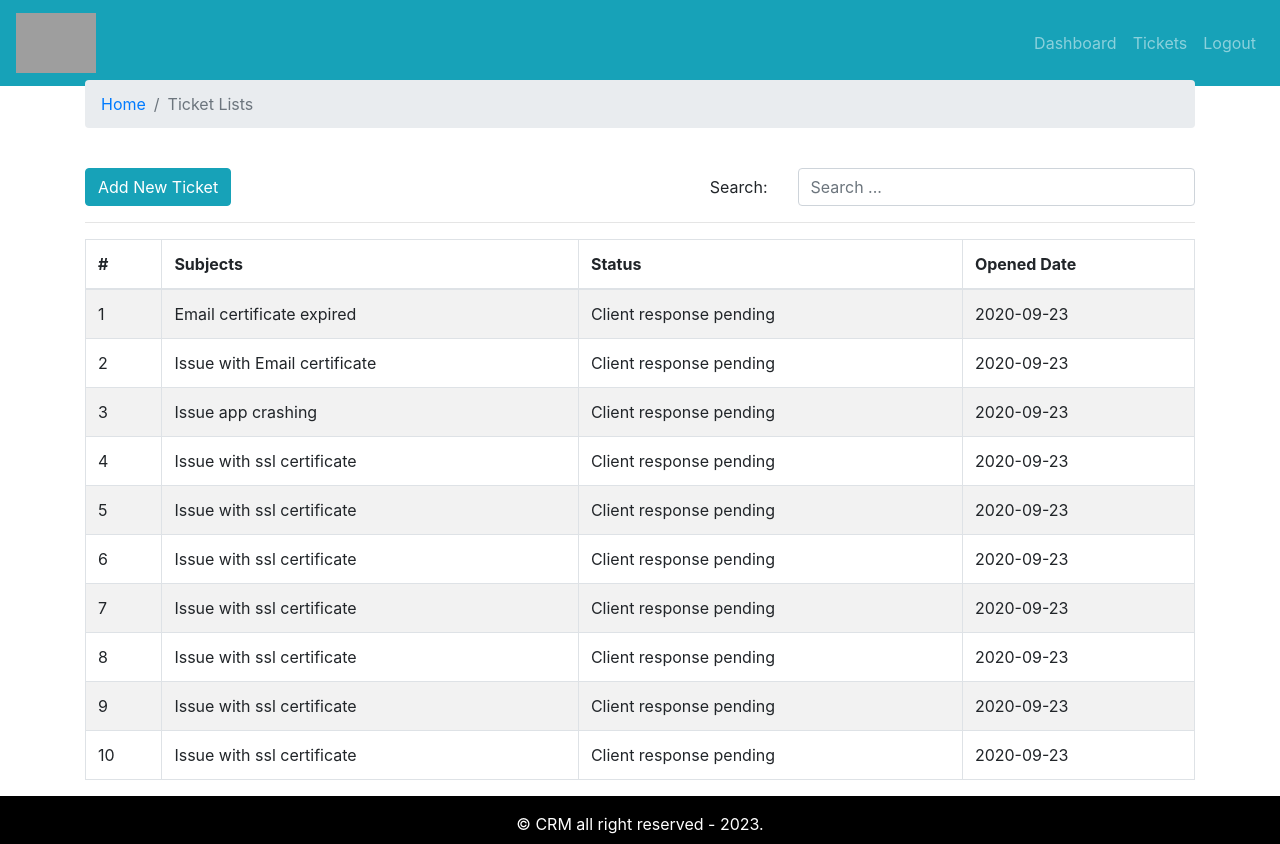
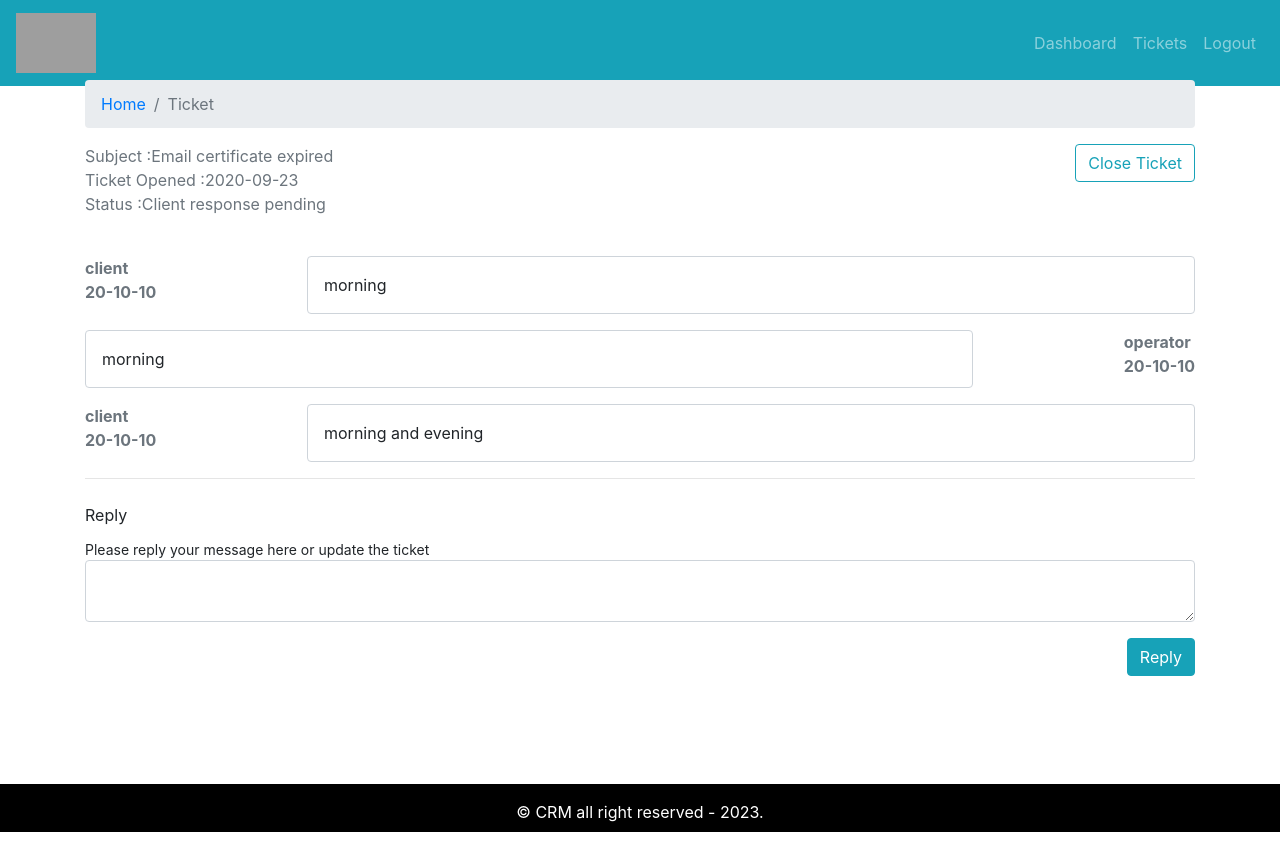
Before and after one commit to RajaBharatS/crm-frontend, a React (Create React App) app: page / in a window 1280 px wide. Built offline with nearby package versions, Linux system fonts and the light colour scheme; grey boxes are pictures that could not be loaded.

Commit message:
ticket landing page added

```diff
--- a/src/App.js
+++ b/src/App.js
@@ -5,7 +5,8 @@
 
 // import { Entry } from "./pages/entry/Entry.page";
 // import { AddTicket } from "./pages/new-ticket/AddTicket.page";
-import { TicketLists } from "./pages/ticket-list/TicketLists.page";
+// import { TicketLists } from "./pages/ticket-list/TicketLists.page";
+import { Ticket } from "./pages/ticket/Ticket.page";
 
 
 function App() {
@@ -15,10 +16,11 @@
       <DefaultLayout>
         {/* <Dashboard /> */}
         {/* <AddTicket /> */}
-        <TicketLists />
+        {/*<TicketLists /> */}
+        <Ticket />
       </DefaultLayout>
     </div>
   );
-}
+};
 
 export default App;
--- a/src/assets/data/dummy-tickets.json
+++ b/src/assets/data/dummy-tickets.json
@@ -3,7 +3,25 @@
         "id": 1,
         "subject": "Email certificate expired",
         "status": "Client response pending",
-        "addedAt": "2020-09-23"
+        "addedAt": "2020-09-23",
+        "history":[
+            {
+                "date": "20-10-10",
+                "message": "morning",
+                "messageBy": "client"
+            },
+            {
+                "date": "20-10-10",
+                "message": "morning",
+                "messageBy": "operator"
+            },
+            {
+                "date": "20-10-10",
+                "message": "morning and evening",
+                "messageBy": "client"
+            }
+        ]
+
     },
     {
         "id": 2,
--- /dev/null
+++ b/src/component/message-history/MessageHistory.comp.js
@@ -0,0 +1,22 @@
+import React from "react";
+import PropTypes from "prop-types";
+import "./message-history.style.css";
+
+export const MessageHistory = ({msg}) => {
+    if (!msg) return null;
+    console.log(msg);
+    return msg.map((row, i)=> (
+    <div key={i} className="message-history mt-3">
+            <div className="send font-weight-bold text-secondary">
+                <div className="sender">{row.messageBy}</div>
+                <div className="date">{row.date}</div>
+            </div>
+            <div className="message">{row.message}</div>
+        </div>
+    ));
+};
+
+
+MessageHistory.propTypes = {
+    msg: PropTypes.array.isRequired
+};
--- /dev/null
+++ b/src/component/message-history/message-history.style.css
@@ -0,0 +1,18 @@
+.message-history{
+    display: flex;
+    flex-direction: row;
+    justify-content: space-between;
+}
+
+.message-history:nth-child(even){
+    display: flex;
+    flex-direction: row-reverse;
+    justify-content: space-between;
+}
+
+.message{
+    padding: 1rem;
+    width: 80%;
+    border: 1px solid #ced4da;
+    border-radius: 0.25rem;
+}
--- /dev/null
+++ b/src/component/update-ticket/UpdateTicket.comp.js
@@ -0,0 +1,30 @@
+import React from "react";
+import { Form, Button } from "react-bootstrap";
+import PropTypes from "prop-types";
+
+export const UpdateTicket = ({msg, handleOnChange, handleOnSubmit }) => {
+    return (
+        <Form onSubmit={handleOnSubmit}>
+            <Form.Label>Reply</Form.Label>
+            <Form.Text>Please reply your message here or update the ticket</Form.Text>
+            <Form.Control
+                name="detail"
+                value={msg}
+                onChange={handleOnChange}
+                as="textarea"
+                row="5"
+            />
+            <div className="text-right mt-3 mb-3">
+                <Button variant="info" type="submit">
+                    Reply
+                </Button>
+            </div>
+        </Form>
+    );
+};
+
+UpdateTicket.propTypes = {
+    handleOnChange: PropTypes.func.isRequired,
+    handleOnSubmit: PropTypes.func.isRequired,
+    msg: PropTypes.string.isRequired,
+};
--- /dev/null
+++ b/src/pages/ticket/Ticket.page.js
@@ -0,0 +1,54 @@
+import React, { useState, useEffect } from "react";
+import { Container, Row, Col, Button } from "react-bootstrap";
+import { PageBreadcrumb } from "../../component/breadcrumb/Breadcrumb.comp";
+import tickets from "../../assets/data/dummy-tickets.json"
+import { MessageHistory } from "../../component/message-history/MessageHistory.comp";
+import { UpdateTicket } from "../../component/update-ticket/UpdateTicket.comp";
+
+const ticket = tickets[0];
+export const Ticket = () => {
+    const [message, setMessage] = useState("");
+    useEffect(() => {}, [message]);
+
+    const handleOnChange = (e) => {
+        setMessage(e.target.value);
+    };
+
+    const handleOnSubmit = () => {
+        alert("Form submited!");
+    };
+    return (
+        <Container>
+            <Row>
+                <Col>
+                <PageBreadcrumb page="Ticket" />
+                </Col>
+            </Row>
+            <Row>
+                <Col className="text-weight-bolder text-secondary">
+                    <div className="subject">Subject :{ticket.subject}</div>
+                    <div className="date">Ticket Opened :{ticket.addedAt}</div>
+                    <div className="status">Status :{ticket.status}</div>
+                </Col>
+                <Col className="text-right">
+                    <Button variant="outline-info">Close Ticket</Button>
+                </Col>
+            </Row>
+            <Row className="mt-4">
+                <Col>
+                    <MessageHistory msg={ticket.history} />
+                </Col>
+            </Row>
+            <hr />
+            <Row className="mt-4">
+                <Col>
+                   <UpdateTicket
+                        msg={message}
+                        handleOnChange={handleOnChange}
+                        handleOnSubmit={handleOnSubmit}
+                   />
+                </Col>
+            </Row>
+        </Container>
+    );
+};
```
